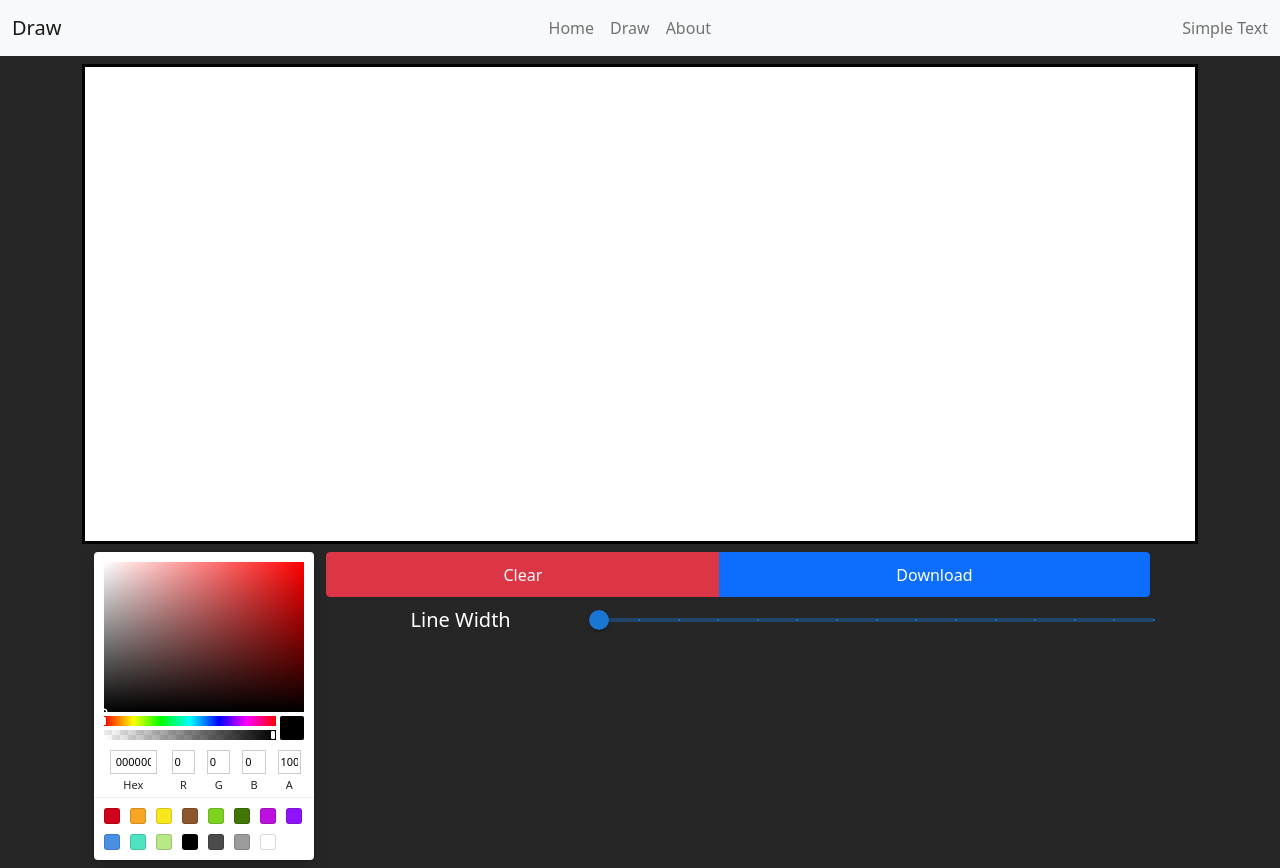
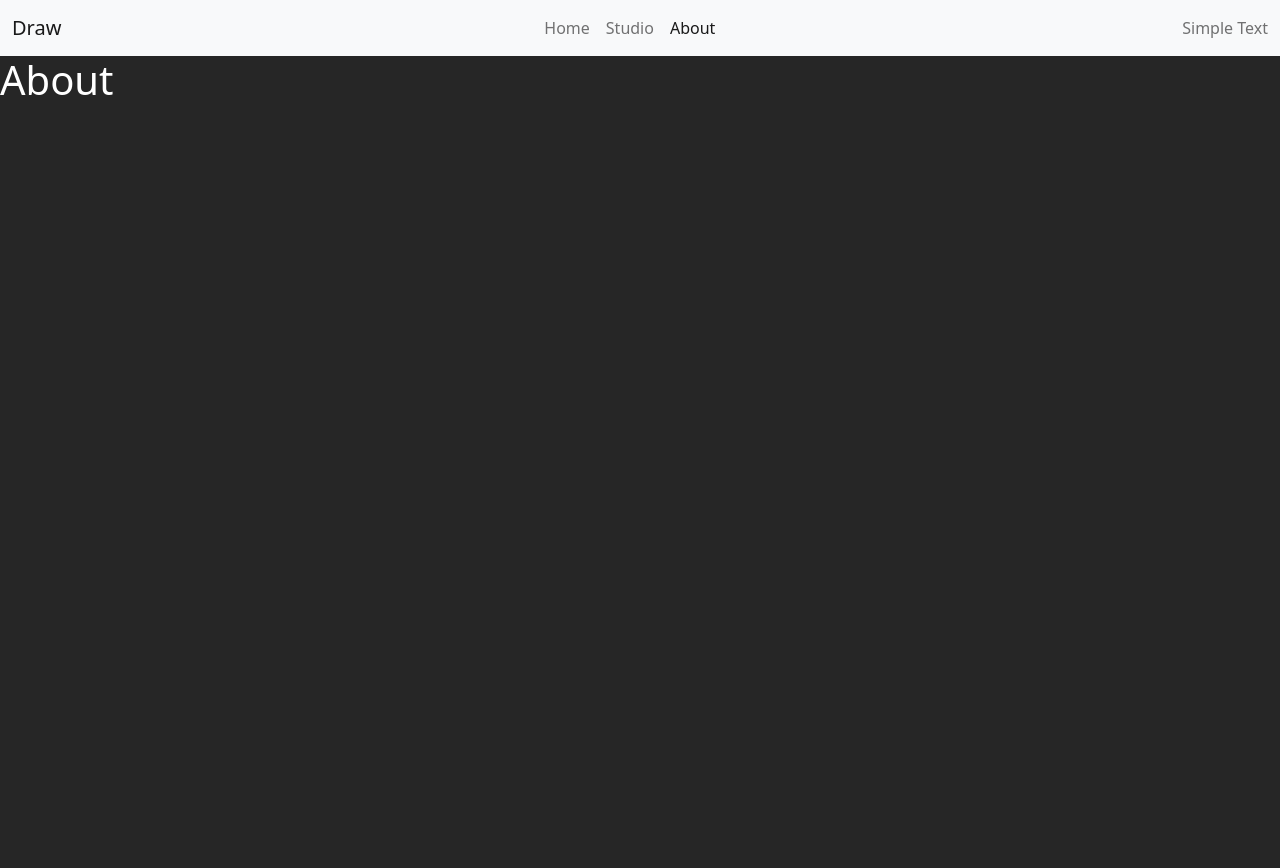
Before and after one commit to Keidusii/draw-app, a React (Create React App) app: page /about in a window 1280 px wide. After the commit the page ends 800 px from the top, so only its background shows below. Built offline with nearby package versions, Linux system fonts and the light colour scheme.

Commit message:
added icons, buttons, and styles

```diff
--- a/package.json
+++ b/package.json
@@ -5,13 +5,16 @@
   "dependencies": {
     "@emotion/react": "^11.6.0",
     "@emotion/styled": "^11.6.0",
-    "@fortawesome/fontawesome-free": "^5.15.4",
+    "@fortawesome/fontawesome-svg-core": "^1.2.36",
+    "@fortawesome/free-solid-svg-icons": "^5.15.4",
+    "@fortawesome/react-fontawesome": "^0.1.16",
     "@mui/material": "^5.1.1",
     "@testing-library/jest-dom": "^5.11.4",
     "@testing-library/react": "^11.1.0",
     "@testing-library/user-event": "^12.1.10",
     "bootstrap": "5.1.3",
     "react": "^17.0.2",
+    "react-canvas-draw": "^1.2.1",
     "react-color": "^2.19.3",
     "react-dom": "^17.0.2",
     "react-router-dom": "6",
--- a/src/App.css
+++ b/src/App.css
@@ -1,13 +1,9 @@
 body {
     background-color: #262626;
+    color: white;
 }
 
-
-#canvas {
-    border: 3px solid black;
-    background-color: white;
-    display: block;
-    margin: 0 auto;
+canvas {
     cursor: crosshair;
 }
 
@@ -15,6 +11,6 @@ body {
     height: 45px;
 }
 
-.line-width-title {
-    color: white;
+.tool-btn {
+    border: 1px solid black;
 }
--- /dev/null
+++ b/src/components/AboutComponent.js
@@ -0,0 +1,11 @@
+import React, { Component } from 'react';
+
+class About extends Component {
+    render() {
+        return (
+            <h1>About</h1>
+        );
+    }
+}
+
+export default About;
--- a/src/components/CanvasComponent.js
+++ b/src/components/CanvasComponent.js
@@ -1,7 +1,43 @@
-import React, { useEffect, useRef, useState } from 'react';
+import React, { useRef, useState } from 'react';
+import CanvasDraw from 'react-canvas-draw';
+import Tools from './ToolsComponent';
 
 function Canvas(props) {
-    const canvasRef = useRef(null);
+    const canvasRef = useRef();
+    const [color, setColor] = useState("black");
+    const [lineWidth, setLineWidth] = useState(1);
+
+    const handleColorChange = (c)=> {
+        setColor(c);
+    }
+
+    const handleLineWidthChange = (lw) => {
+        setLineWidth(lw);
+    }
+    return (
+        <>
+            <h5 className="text-center">Tip: Ctrl + Scroll or Ctrl + Drag to zoom and pan.</h5>
+            <CanvasDraw
+                ref={canvasRef}
+                brushColor={color}
+                brushRadius={lineWidth}
+                hideGrid={true}
+                immediateLoading={true}
+                lazyRadius={0}
+                enablePanAndZoom={true}
+                id="canvas"
+                className="mx-auto"
+            />
+            <Tools
+                handleColorChange={handleColorChange}
+                handleLineWidthChange={handleLineWidthChange}
+                color={color}
+                lineWidth={lineWidth}
+                canvasRef={canvasRef.current}
+            />
+        </>
+    );
+    /*const canvasRef = useRef(null);
     const contextRef = useRef(null);
 
     const [drawing, setDrawing] = useState(false);
@@ -88,6 +124,6 @@ function Canvas(props) {
             onMouseLeave={stopDrawing}
             ref={canvasRef}
         />
-    );
+    );*/
 }
 export default Canvas;
--- a/src/components/HeaderComponent.js
+++ b/src/components/HeaderComponent.js
@@ -1,8 +1,9 @@
 import React, { Component } from 'react';
 import {
-    Navbar, NavbarBrand, Nav, NavbarToggler, Collapse, NavItem, NavLink,
-    UncontrolledDropdown, DropdownToggle, DropdownMenu, DropdownItem, NavbarText
+    Navbar, NavbarBrand, Nav, NavbarToggler, Collapse, NavItem,
+    NavbarText
 } from 'reactstrap';
+import { NavLink } from 'react-router-dom';
 
 class Header extends Component {
     render() {
@@ -23,17 +24,13 @@ class Header extends Component {
                         navbar
                     >
                         <NavItem>
-                            <NavLink href="/components/">
-                                Home
-                            </NavLink>
+                            <NavLink className="nav-link" to="/">Home</NavLink>
                         </NavItem>
                         <NavItem>
-                            <NavLink href="https://github.com/reactstrap/reactstrap">
-                                Draw
-                            </NavLink>
+                            <NavLink className="nav-link" to="/studio">Studio</NavLink>
                         </NavItem>
                         <NavItem>
-                            <NavLink href="https://github.com/reactstrap/reactstrap">
+                            <NavLink className="nav-link" to="/about">
                                 About
                             </NavLink>
                         </NavItem>
--- /dev/null
+++ b/src/components/HomeComponent.js
@@ -0,0 +1,11 @@
+import React, { Component } from 'react';
+
+class Header extends Component {
+    render() {
+        return (
+            <h1>Home</h1>
+        );
+    }
+}
+
+export default Header;
--- a/src/components/MainComponent.js
+++ b/src/components/MainComponent.js
@@ -1,15 +1,21 @@
 import React, {Component} from 'react';
 import { BrowserRouter, Routes, Route} from 'react-router-dom';
 import Header from './HeaderComponent';
+import Home from './HomeComponent';
 import Studio from './StudioComponent';
+import About from './AboutComponent';
 
 class Main extends Component {
     render() {
         const a = 1;
         return (
             <BrowserRouter>
-                <Header />
-                <Studio />
+            <Header />
+                <Routes>
+                    <Route path="/" element={<Home />} />
+                    <Route path="/studio" element={<Studio />} />
+                    <Route path="/about" element={<About />} />
+                </Routes>
             </BrowserRouter>
         );
     }
--- a/src/components/StudioComponent.js
+++ b/src/components/StudioComponent.js
@@ -1,43 +1,11 @@
 import React, { Component } from 'react';
 import Canvas from './CanvasComponent';
-import Tools from './ToolsComponent';
 
 class Studio extends Component {
-    constructor(props) {
-        super(props);
-        this.state = {
-            color: 'black',
-            lineWidth: 1
-        }
-        this.handleColorChange = this.handleColorChange.bind(this);
-        this.handleLineWidthChange = this.handleLineWidthChange.bind(this);
-    }
-
-    handleColorChange(c) {
-        this.setState({
-            color: c
-        });
-    }
-
-    handleLineWidthChange(lw) {
-        this.setState({
-            lineWidth: lw
-        });
-    }
-
     render() {
         return (
             <div className="container">
-                <Canvas
-                    color={this.state.color}
-                    lineWidth={this.state.lineWidth}
-                />
-                <Tools
-                    handleColorChange={this.handleColorChange}
-                    handleLineWidthChange={this.handleLineWidthChange}
-                    color={this.state.color}
-                    lineWidth={this.state.lineWidth}
-                />
+                <Canvas />
             </div>
         );
     }
--- a/src/components/ToolsComponent.js
+++ b/src/components/ToolsComponent.js
@@ -1,7 +1,9 @@
 import React, { Component } from 'react';
 import { Button, ButtonGroup } from 'reactstrap';
 import { SketchPicker } from 'react-color';
-import { Slider } from '@mui/material'
+import { Slider } from '@mui/material';
+import { FontAwesomeIcon } from '@fortawesome/react-fontawesome'
+import { faUndo, faEraser, faDownload, faPalette } from '@fortawesome/free-solid-svg-icons'
 
 class Tools extends Component {
     constructor(props) {
@@ -9,14 +11,16 @@ class Tools extends Component {
         this.state = {
             color: '#000000',
             lineWidth: 1,
-            lineWidthToggle: false
+            lineWidthToggle: false,
+            showColorPicker: false
         };
         this.handleChangeComplete = this.handleChangeComplete.bind(this);
         this.handleColorChange = this.handleColorChange.bind(this);
         this.handleColorChange = this.handleColorChange.bind(this);
+        this.toggleColorPicker = this.toggleColorPicker.bind(this);
     }
 
-
+    // Function that updates the color when the user stops dragging
     handleChangeComplete = (color) => {
         this.setState({ color: color.hex }, () => {
             this.handleColorChange();
@@ -27,43 +31,41 @@ class Tools extends Component {
         this.props.handleColorChange(this.state.color);
     }
 
-    handleLineWidthChange = (lw) => {
+    toggleColorPicker = () => {
         this.setState({
-            lineWidth: lw
+            showColorPicker: !this.state.showColorPicker
+        });
+    }
+
+    handleLineWidthChange = (e) => {
+        this.setState({
+            lineWidth: e.target.value
         }, () => {
             this.props.handleLineWidthChange(this.state.lineWidth);
         })
     }
 
+    eraser = () => {
+        this.setState({
+            color: "white"
+        }, () => {
+            this.handleColorChange();
+        });
+    }
+
+    download = () => {
+        console.log(this.props.canvasRef.getDataURL());
+    //     const link = document.createElement('a');
+    //     link.download = 'filename.png';
+    //     link.href = this.props.canvasRef.getDataURL("image/png");
+    //     link.click();
+    }
+
     render() {
         return (
             <div className="row text-center container">
-                <SketchPicker
-                    color={this.state.color}
-                    onChange={this.handleChange}
-                    onChangeComplete={this.handleChangeComplete}
-                    id="colorPicker"
-                    className="col-3 mx-auto mt-2 mb-2"
-                />
-                <div className="col">
-                    <div className="row mt-2">
-                        <ButtonGroup className="tools">
-                            <Button
-                                color="danger"
-                                className="col"
-                            >
-                                Clear
-                            </Button>
-                            <Button
-                                color="primary"
-                                className="col"
-                            >
-                                Download
-                            </Button>
-                        </ButtonGroup>
-                    </div>
                 <div className="row mt-2 px-2">
-                        <h5 className="col-4 my-auto line-width-title">Line Width</h5>
+                    <h5 className="col-4 my-auto line-width-title">Line / Eraser Size</h5>
                     <Slider
                         aria-label="Line Width"
                         defaultValue={1}
@@ -72,10 +74,58 @@ class Tools extends Component {
                         marks
                         min={1}
                         max={15}
-                            onChange={() => this.handleLineWidthChange(50)}
+                        onChange={(e, value) => this.handleLineWidthChange(e, value)}
                         className="col line-slider"
                     />
                 </div>
+                <div className="row mt-2">
+                    <ButtonGroup className="tools">
+                        <Button
+                            color="danger"
+                            className="col tool-btn"
+                            onClick={() => this.props.canvasRef.eraseAll()}
+                        >
+                            Clear
+                        </Button>
+                        <Button
+                            color="secondary"
+                            className="col tool-btn"
+                            onClick={() => this.props.canvasRef.undo()}
+                        >
+                            <FontAwesomeIcon icon={faUndo} />
+                        </Button>
+                        <Button
+                            color="secondary"
+                            className="col tool-btn"
+                            onClick={this.toggleColorPicker}
+                        >
+                            <FontAwesomeIcon icon={faPalette} />
+                        </Button>
+                        <Button
+                            color="secondary"
+                            className="col tool-btn"
+                            onClick={this.eraser}
+                        >
+                            <FontAwesomeIcon icon={faEraser} />
+                        </Button>
+                        <Button
+                            color="primary"
+                            className="col tool-btn"
+                            onClick={this.download}
+                        >
+                            <FontAwesomeIcon icon={faDownload} />
+                        </Button>
+                    </ButtonGroup>
+                </div>
+                <div className="row">
+                    {this.state.showColorPicker &&
+                        <SketchPicker
+                            color={this.state.color}
+                            onChangeComplete={this.handleChangeComplete}
+                            id="colorPicker"
+                            className="col-3 mx-auto mt-2 mb-2"
+                        />
+                    }
                 </div>
             </div>
         );
```
Also changed, not shown: 1 other file (tests, documents, lock files or other folders). Lines whose indentation alone changed are shown as unchanged.
